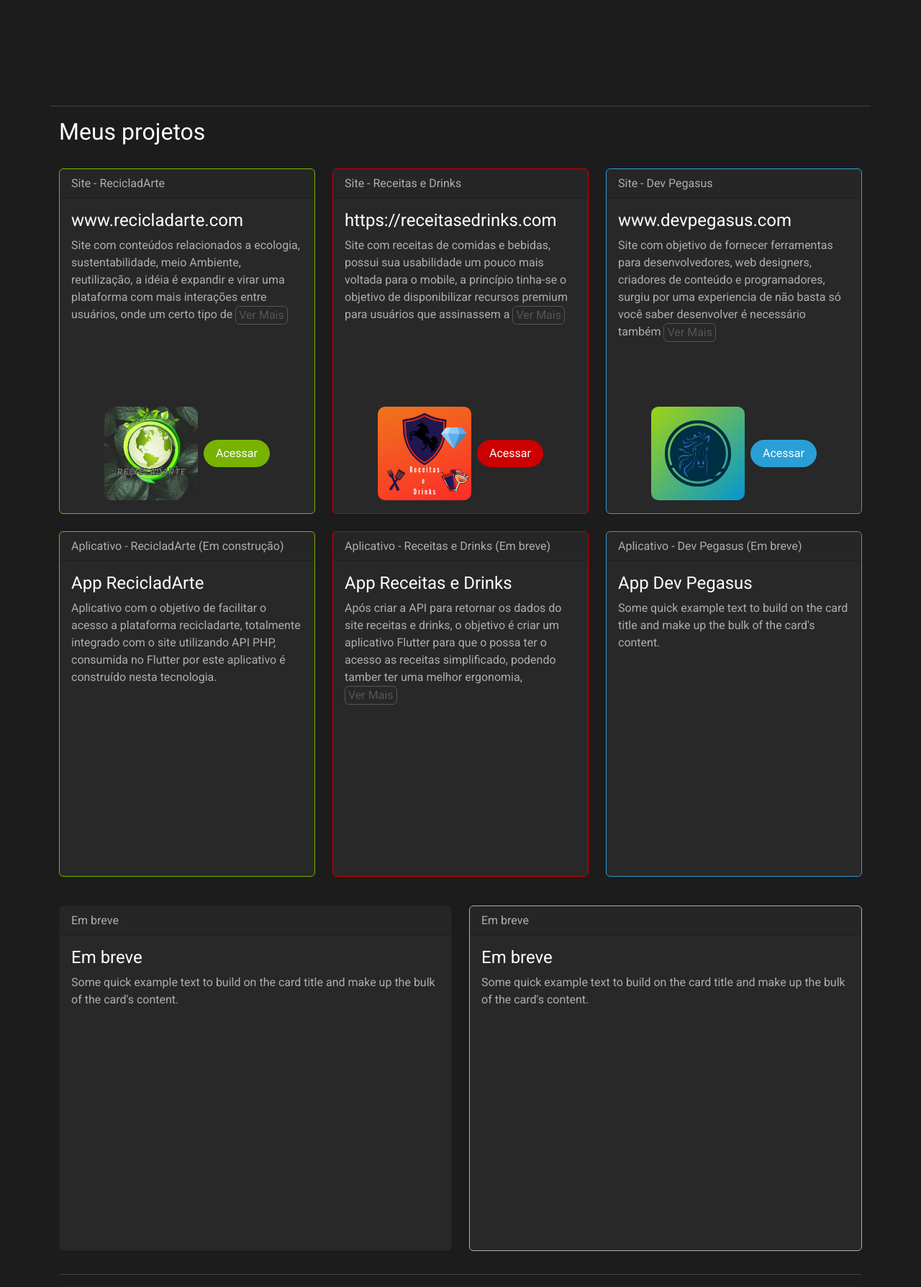
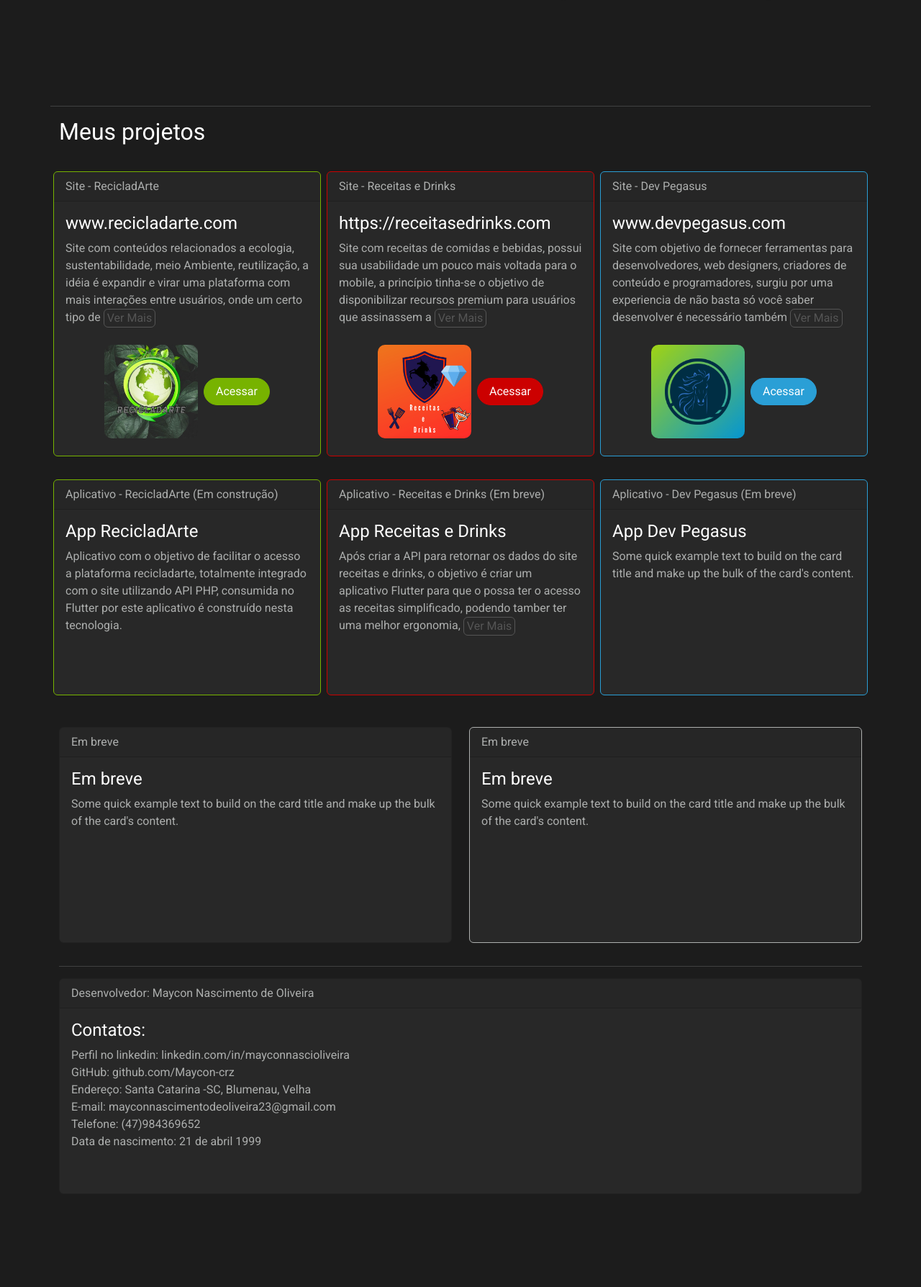
Before and after one commit to Maycon-crz/maycon-crz.github.io, a PHP site: page / in a window 1280 px wide. Shown: the part 549-2337 px from the top of the page at 72% size. After the commit the page ends 2141 px from the top, so only its background shows below. Run offline with PHP 8.4, Linux system fonts and the light colour scheme.

Commit message:
Ajustando imagens ilustrativas do portfólio

```diff
--- a/assets/css/style.css
+++ b/assets/css/style.css
@@ -11,7 +11,7 @@
     display: flex;
     justify-content: center;
     align-items: center;
-    height: 80vh;
+    height: 80vh !important;
 }
 
 #fotoPerfilDesenho{
@@ -36,12 +36,15 @@
 }
 
 .card{
-    min-height: 480px;
+    min-height: 300px;
 }
 
-.card p{
-    min-height: 220px;
-}
+.card-title{
+    width: 100%;
+ }
+ .text-center{
+    width: 100%;
+ }
 
 .card h4{
     font-size: clamp(1em, 1em + 1vw, 1.5em);
@@ -67,11 +70,7 @@
 
 @media only screen and (max-width: 1201px) {
     .card{
-        min-height: 686px !important;
-    }
-    .card p{
-        /* background-color: red; */
-        min-height: 360px !important;
+        min-height: 586px !important;
     }
 }
 
@@ -86,6 +85,7 @@
         height: 65vh;
     }
     .card a{
-        width: 100% !important;
+        width: 50% !important;
+        min-width: 95px !important;
     }
 }
--- a/index.html
+++ b/index.html
@@ -14,7 +14,8 @@
     <link href="assets/css/style.css" rel="stylesheet">
     <link href="assets/css/bootstrap.min.css" rel="stylesheet" />
     <!-- jquery -->
-    <script src="https://code.jquery.com/jquery-3.6.0.js" integrity="sha256-H+K7U5CnXl1h5ywQfKtSj8PCmoN9aaq30gDh27Xc0jk=" crossorigin="anonymous"></script>
+    <script src="https://code.jquery.com/jquery-3.6.0.js"
+        integrity="sha256-H+K7U5CnXl1h5ywQfKtSj8PCmoN9aaq30gDh27Xc0jk=" crossorigin="anonymous"></script>
 </head>
 
 <body>
@@ -75,7 +76,7 @@
                             filósofos que tenho mais admiração é Sêneca.</p>
                     </div>
                     <div class="tab-pane fade" id="hardsSkills" role="tabpanel">
-                        <div class="accordion mb-5 id="accordionExample">
+                        <div class="accordion mb-5 id=" accordionExample">
                             <div class="accordion-item">
                                 <h2 class="accordion-header" id="headingOne">
                                     <button class="accordion-button collapsed" type="button" data-bs-toggle="collapse"
@@ -94,7 +95,8 @@
                                             em
                                             arquitetura MVC, e procuro seguir o mantra do
                                             Baixo Acoplamento e Alta Coesão. Para o desenvolvimento mobile tenho domínio
-                                            em Dart/<a target="_blank" href="https://flutter.dev/">Flutter</a>, com uma experiência
+                                            em Dart/<a target="_blank" href="https://flutter.dev/">Flutter</a>, com uma
+                                            experiência
                                             recente de 10 meses no
                                             Flutter, onde consegui me aprimorar no desenvolvimento em equipe, GIT e
                                             documentação,
@@ -142,9 +144,12 @@
                                 </div>
                             </div>
                         </div>
-                        <a target="_blank" href="https://github.com/Maycon-crz"><button type="button" class="btn btn-outline-info">GitHub <svg xmlns="http://www.w3.org/2000/svg" width="20" height="20" fill="currentColor" class="bi bi-github" viewBox="0 0 16 16">
-                            <path d="M8 0C3.58 0 0 3.58 0 8c0 3.54 2.29 6.53 5.47 7.59.4.07.55-.17.55-.38 0-.19-.01-.82-.01-1.49-2.01.37-2.53-.49-2.69-.94-.09-.23-.48-.94-.82-1.13-.28-.15-.68-.52-.01-.53.63-.01 1.08.58 1.23.82.72 1.21 1.87.87 2.33.66.07-.52.28-.87.51-1.07-1.78-.2-3.64-.89-3.64-3.95 0-.87.31-1.59.82-2.15-.08-.2-.36-1.02.08-2.12 0 0 .67-.21 2.2.82.64-.18 1.32-.27 2-.27.68 0 1.36.09 2 .27 1.53-1.04 2.2-.82 2.2-.82.44 1.1.16 1.92.08 2.12.51.56.82 1.27.82 2.15 0 3.07-1.87 3.75-3.65 3.95.29.25.54.73.54 1.48 0 1.07-.01 1.93-.01 2.2 0 .21.15.46.55.38A8.012 8.012 0 0 0 16 8c0-4.42-3.58-8-8-8z"/>
-                          </svg></button></a>
+                        <a target="_blank" href="https://github.com/Maycon-crz"><button type="button"
+                                class="btn btn-outline-info">GitHub <svg xmlns="http://www.w3.org/2000/svg" width="20"
+                                    height="20" fill="currentColor" class="bi bi-github" viewBox="0 0 16 16">
+                                    <path
+                                        d="M8 0C3.58 0 0 3.58 0 8c0 3.54 2.29 6.53 5.47 7.59.4.07.55-.17.55-.38 0-.19-.01-.82-.01-1.49-2.01.37-2.53-.49-2.69-.94-.09-.23-.48-.94-.82-1.13-.28-.15-.68-.52-.01-.53.63-.01 1.08.58 1.23.82.72 1.21 1.87.87 2.33.66.07-.52.28-.87.51-1.07-1.78-.2-3.64-.89-3.64-3.95 0-.87.31-1.59.82-2.15-.08-.2-.36-1.02.08-2.12 0 0 .67-.21 2.2.82.64-.18 1.32-.27 2-.27.68 0 1.36.09 2 .27 1.53-1.04 2.2-.82 2.2-.82.44 1.1.16 1.92.08 2.12.51.56.82 1.27.82 2.15 0 3.07-1.87 3.75-3.65 3.95.29.25.54.73.54 1.48 0 1.07-.01 1.93-.01 2.2 0 .21.15.46.55.38A8.012 8.012 0 0 0 16 8c0-4.42-3.58-8-8-8z" />
+                                </svg></button></a>
                     </div>
                 </div>
             </article>
@@ -159,66 +164,98 @@
             </article>
         </section>
         <section class="row">
-            <article class="col-md-4 col-sm-12 mt-4">
+            <article class="col-md-4 col-sm-12 mt-4 p-1">
                 <div class="card border-success">
                     <div class="card-header">Site - RecicladArte</div>
-                    <div class="card-body text-dark">
+                    <div class="card-body text-dark d-flex align-items-end flex-column">
                         <h5 class="card-title">www.recicladarte.com</h5>
-                        <p class="card-text">Site com conteúdos relacionados a ecologia, sustentabilidade, meio Ambiente, reutilização, a idéia é expandir e virar uma plataforma com mais interações entre usuários, onde um certo tipo de <span class="cardsDisplayNone" id="continuacaoTextoSiteRecicladarte">usuário vai poder empreender de forma consciente e a favor ao meio ambiente, e o outro tipo ira  contribuir mas também será incentivado de uma certa forma.</span><button type="button" class="maisInformacoes py-0 px-1 btn btn-outline-secondary" value="continuacaoTextoSiteRecicladarte">Ver Mais</button></p>
-                        <div class="text-center">
+                        <p class="card-text">Site com conteúdos relacionados a ecologia, sustentabilidade, meio
+                            Ambiente, reutilização, a idéia é expandir e virar uma plataforma com mais interações entre
+                            usuários, onde um certo tipo de <span class="cardsDisplayNone"
+                                id="continuacaoTextoSiteRecicladarte">usuário vai poder empreender de forma consciente e
+                                a favor ao meio ambiente, e o outro tipo ira contribuir mas também será incentivado de
+                                uma certa forma.</span><button type="button"
+                                class="maisInformacoes py-0 px-1 btn btn-outline-secondary"
+                                value="continuacaoTextoSiteRecicladarte">Ver Mais</button></p>
+                        <div class="text-center mt-auto p-2 bd-highlight">
                             <img src="assets/img/logo_recicladarte.jpg" class="projectImages" />
-                            <a target="_blank" href="https://www.recicladarte.com/" class="btn btn-success rounded-pill ms-1">Acessar</a>
+                            <a target="_blank" href="https://www.recicladarte.com/"
+                                class="btn btn-success rounded-pill ms-1">Acessar</a>
                         </div>
                     </div>
                 </div>
             </article>
-            <article class="col-md-4 col-sm-12 mt-4">
+            <article class="col-md-4 col-sm-12 mt-4 p-1">
                 <div class="card border-danger">
                     <div class="card-header">Site - Receitas e Drinks</div>
-                    <div class="card-body">
+                    <div class="card-body d-flex align-items-end flex-column">
                         <h5 class="card-title">https://receitasedrinks.com</h5>
-                        <p class="card-text">Site com receitas de comidas e bebidas, possui sua usabilidade um pouco mais voltada para o mobile, a princípio tinha-se o objetivo de disponibilizar recursos premium para usuários que assinassem a <span class="cardsDisplayNone" id="continuacaoTextoReceitasEdrinks">plataforma, mas o projeto esta um pouco parado para focar na construção da plataforma Recicladarte que inclui upgrade no site e desenvolvimento do app.</span><button type="button" class="maisInformacoes py-0 px-1 btn btn-outline-secondary" value="continuacaoTextoReceitasEdrinks">Ver Mais</button></p>
-                        <div class="text-center">
+                        <p class="card-text">Site com receitas de comidas e bebidas, possui sua usabilidade um pouco
+                            mais voltada para o mobile, a princípio tinha-se o objetivo de disponibilizar recursos
+                            premium para usuários que assinassem a <span class="cardsDisplayNone"
+                                id="continuacaoTextoReceitasEdrinks">plataforma, mas o projeto esta um pouco parado para
+                                focar na construção da plataforma Recicladarte que inclui upgrade no site e
+                                desenvolvimento do app.</span><button type="button"
+                                class="maisInformacoes py-0 px-1 btn btn-outline-secondary"
+                                value="continuacaoTextoReceitasEdrinks">Ver Mais</button></p>
+                        <div class="text-center mt-auto p-2 bd-highlight">
                             <img src="assets/img/logo_receitas_e_drinks.png" class="projectImages" />
-                            <a target="_blank" href="https://receitasedrinks.com" class="btn btn-danger rounded-pill ms-1">Acessar</a>
+                            <a target="_blank" href="https://receitasedrinks.com"
+                                class="btn btn-danger rounded-pill ms-1">Acessar</a>
                         </div>
                     </div>
                 </div>
             </article>
-            <article class="col-md-4 col-sm-12 mt-4">
+            <article class="col-md-4 col-sm-12 mt-4 p-1">
                 <div class="card border-primary">
                     <div class="card-header">Site - Dev Pegasus</div>
-                    <div class="card-body">
+                    <div class="card-body d-flex align-items-end flex-column">
                         <h5 class="card-title">www.devpegasus.com</h5>
-                        <p class="card-text">Site com objetivo de fornecer ferramentas para desenvolvedores, web designers, criadores de conteúdo e programadores, surgiu por uma experiencia de não basta só você saber desenvolver é necessário também <span class="cardsDisplayNone" id="continuacaoTextoDevPegasus">que você consiga "vender o seu peixe", porque no final das contas você precisa chamar e manter os usuários no software para que tenha sucesso.</span><button type="button" class="maisInformacoes py-0 px-1 btn btn-outline-secondary" value="continuacaoTextoDevPegasus">Ver Mais</button></p>
-                        <div class="text-center">
+                        <p class="card-text">Site com objetivo de fornecer ferramentas para desenvolvedores, web
+                            designers, criadores de conteúdo e programadores, surgiu por uma experiencia de não basta só
+                            você saber desenvolver é necessário também <span class="cardsDisplayNone"
+                                id="continuacaoTextoDevPegasus">que você consiga "vender o seu peixe", porque no final
+                                das contas você precisa chamar e manter os usuários no software para que tenha
+                                sucesso.</span><button type="button"
+                                class="maisInformacoes py-0 px-1 btn btn-outline-secondary"
+                                value="continuacaoTextoDevPegasus">Ver Mais</button></p>
+                        <div class="text-center mt-auto p-2 bd-highlight">
                             <img src="assets/img/dev_pegasus.png" class="projectImages" />
-                            <a target="_blank" href="https://www.devpegasus.com" class="btn btn-primary rounded-pill ms-1">Acessar</a>
+                            <a target="_blank" href="https://www.devpegasus.com"
+                                class="btn btn-primary rounded-pill ms-1">Acessar</a>
                         </div>
                     </div>
                 </div>
             </article>
         </section>
         <section class="row">
-            <article class="col-md-4 col-sm-12 mt-4">
+            <article class="col-md-4 col-sm-12 mt-4 p-1">
                 <div class="card border-success mb-3">
                     <div class="card-header">Aplicativo - RecicladArte (Em construção)</div>
-                    <div class="card-body">
+                    <div class="card-body d-flex align-items-end flex-column">
                         <h4 class="card-title">App RecicladArte</h4>
-                        <p class="card-text">Aplicativo com o objetivo de facilitar o acesso a plataforma recicladarte, totalmente integrado com o site utilizando API PHP, consumida no Flutter por este aplicativo é construído nesta tecnologia.</p>
+                        <p class="card-text">Aplicativo com o objetivo de facilitar o acesso a plataforma recicladarte,
+                            totalmente integrado com o site utilizando API PHP, consumida no Flutter por este aplicativo
+                            é construído nesta tecnologia.</p>
                     </div>
                 </div>
             </article>
-            <article class="col-md-4 col-sm-12 mt-4">
+            <article class="col-md-4 col-sm-12 mt-4 p-1">
                 <div class="card border-danger mb-3">
                     <div class="card-header">Aplicativo - Receitas e Drinks (Em breve)</div>
                     <div class="card-body">
                         <h4 class="card-title">App Receitas e Drinks</h4>
-                        <p class="card-text">Após criar a API para retornar os dados do site receitas e drinks, o objetivo é criar um aplicativo Flutter para que o possa ter o acesso as receitas simplificado, podendo tamber ter uma melhor ergonomia, <span class="cardsDisplayNone" id="continuacaoTextoAppReceitasEdrinks">para que possa adotar o aplicativo como favorito.</span><button type="button" class="maisInformacoes py-0 px-1 btn btn-outline-secondary" value="continuacaoTextoAppReceitasEdrinks">Ver Mais</button></p>
+                        <p class="card-text">Após criar a API para retornar os dados do site receitas e drinks, o
+                            objetivo é criar um aplicativo Flutter para que o possa ter o acesso as receitas
+                            simplificado, podendo tamber ter uma melhor ergonomia, <span class="cardsDisplayNone"
+                                id="continuacaoTextoAppReceitasEdrinks">para que possa adotar o aplicativo como
+                                favorito.</span><button type="button"
+                                class="maisInformacoes py-0 px-1 btn btn-outline-secondary"
+                                value="continuacaoTextoAppReceitasEdrinks">Ver Mais</button></p>
                     </div>
                 </div>
             </article>
-            <article class="col-md-4 col-sm-12 mt-4">
+            <article class="col-md-4 col-sm-12 mt-4 p-1">
                 <div class="card border-primary mb-3">
                     <div class="card-header">Aplicativo - Dev Pegasus (Em breve)</div>
                     <div class="card-body">
@@ -252,7 +289,9 @@
             </article>
         </section>
     </main>
-    <section class="container"><hr /></section>
+    <div class="container">
+        <hr />
+    </div>
     <footer class="container mt-3" id="contato">
         <section class="card">
             <div class="card-header">Desenvolvedor: Maycon Nascimento de Oliveira</div>
```
